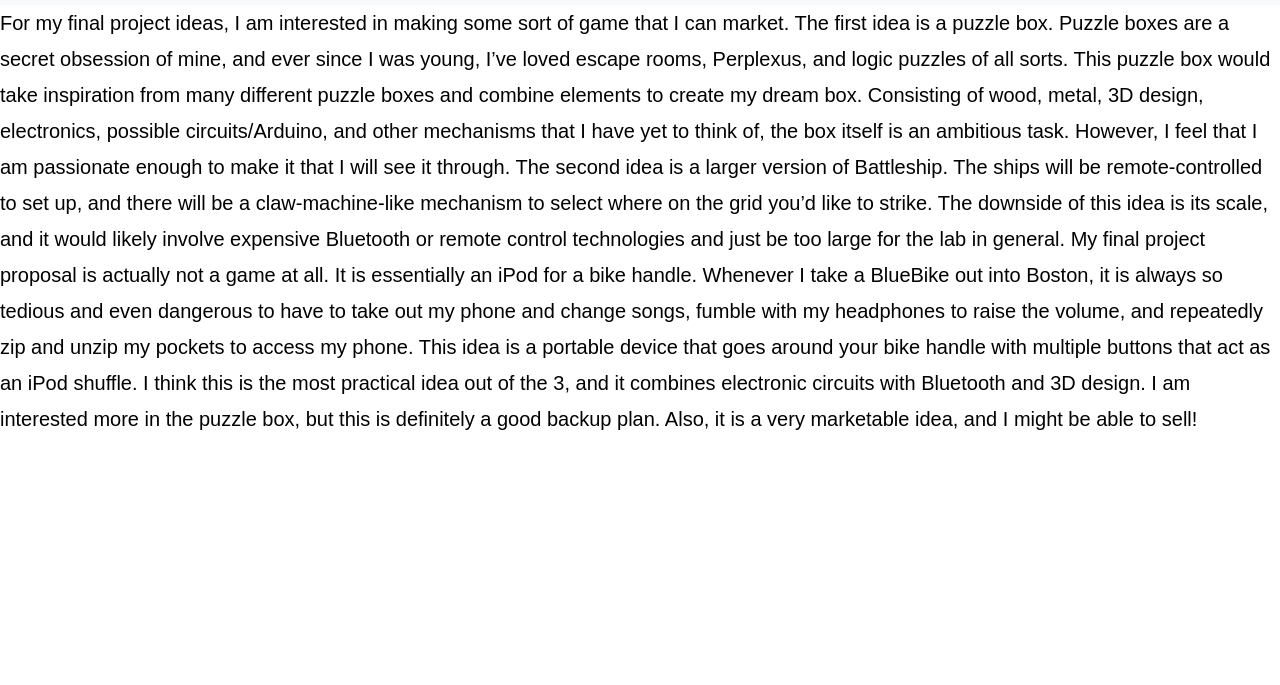
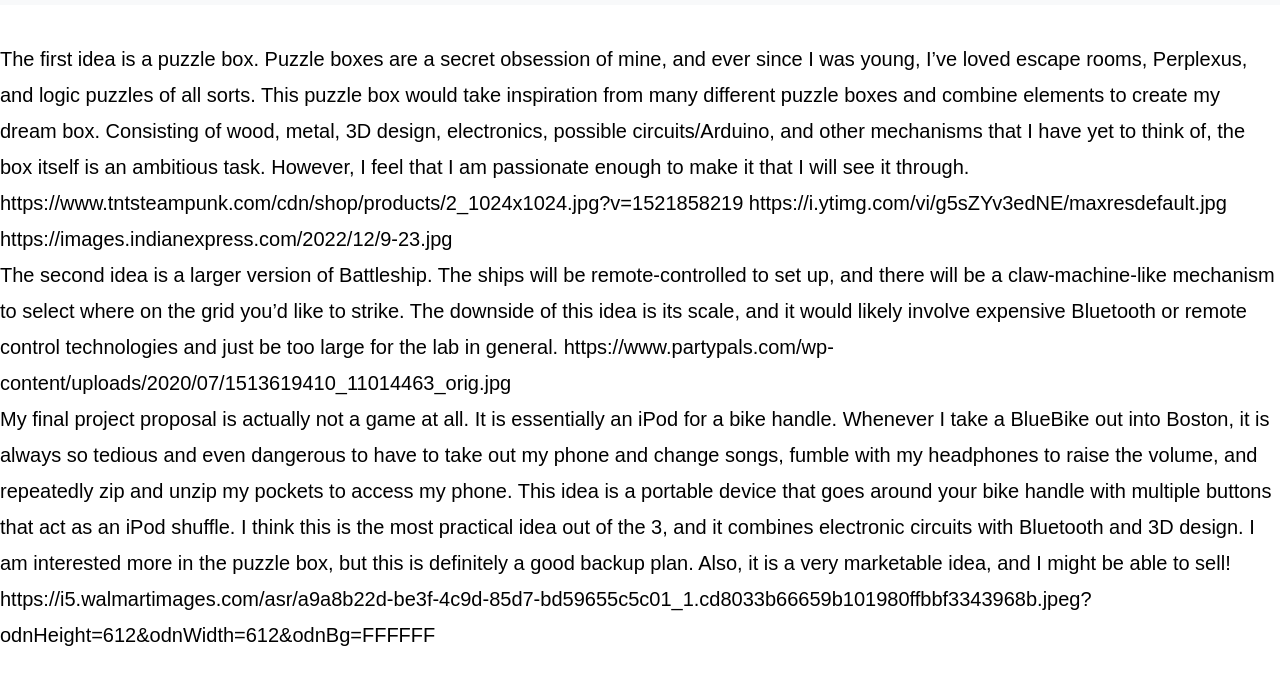
Before and after one commit to chrisruiz04/chrisruiz04.github.io, a plain HTML site: page proposal.html in a window 1280 px wide. Shown: the part 59-744 px from the top of the page. Drawn offline with nearby package versions, Linux system fonts and the light colour scheme.

Commit message:
Update proposal.html

```diff
--- a/proposal.html
+++ b/proposal.html
@@ -17,12 +17,19 @@
 </nav>
 
   <body>
-    For my final project ideas, I am interested in making some sort of game that I can market.
+<br>The first idea is a puzzle box. Puzzle boxes are a secret obsession of mine, and ever since I was young, I’ve loved escape rooms, Perplexus, and logic puzzles of all sorts. This puzzle box would take inspiration from many different puzzle boxes and combine elements to create my dream box. Consisting of wood, metal, 3D design, electronics, possible circuits/Arduino, and other mechanisms that I have yet to think of, the box itself is an ambitious task. However, I feel that I am passionate enough to make it that I will see it through.
 
-The first idea is a puzzle box. Puzzle boxes are a secret obsession of mine, and ever since I was young, I’ve loved escape rooms, Perplexus, and logic puzzles of all sorts. This puzzle box would take inspiration from many different puzzle boxes and combine elements to create my dream box. Consisting of wood, metal, 3D design, electronics, possible circuits/Arduino, and other mechanisms that I have yet to think of, the box itself is an ambitious task. However, I feel that I am passionate enough to make it that I will see it through.
+https://www.tntsteampunk.com/cdn/shop/products/2_1024x1024.jpg?v=1521858219
+https://i.ytimg.com/vi/g5sZYv3edNE/maxresdefault.jpg
+https://images.indianexpress.com/2022/12/9-23.jpg
 
-The second idea is a larger version of Battleship. The ships will be remote-controlled to set up, and there will be a claw-machine-like mechanism to select where on the grid you’d like to strike. The downside of this idea is its scale, and it would likely involve expensive Bluetooth or remote control technologies and just be too large for the lab in general.
+<br>The second idea is a larger version of Battleship. The ships will be remote-controlled to set up, and there will be a claw-machine-like mechanism to select where on the grid you’d like to strike. The downside of this idea is its scale, and it would likely involve expensive Bluetooth or remote control technologies and just be too large for the lab in general.
 
-My final project proposal is actually not a game at all. It is essentially an iPod for a bike handle. Whenever I take a BlueBike out into Boston, it is always so tedious and even dangerous to have to take out my phone and change songs, fumble with my headphones to raise the volume, and repeatedly zip and unzip my pockets to access my phone. This idea is a portable device that goes around your bike handle with multiple buttons that act as an iPod shuffle. I think this is the most practical idea out of the 3, and it combines electronic circuits with Bluetooth and 3D design. I am interested more in the puzzle box, but this is definitely a good backup plan. Also, it is a very marketable idea, and I might be able to sell!
+https://www.partypals.com/wp-content/uploads/2020/07/1513619410_11014463_orig.jpg
+
+<br>My final project proposal is actually not a game at all. It is essentially an iPod for a bike handle. Whenever I take a BlueBike out into Boston, it is always so tedious and even dangerous to have to take out my phone and change songs, fumble with my headphones to raise the volume, and repeatedly zip and unzip my pockets to access my phone. This idea is a portable device that goes around your bike handle with multiple buttons that act as an iPod shuffle. I think this is the most practical idea out of the 3, and it combines electronic circuits with Bluetooth and 3D design. I am interested more in the puzzle box, but this is definitely a good backup plan. Also, it is a very marketable idea, and I might be able to sell!
+
+https://i5.walmartimages.com/asr/a9a8b22d-be3f-4c9d-85d7-bd59655c5c01_1.cd8033b66659b101980ffbbf3343968b.jpeg?odnHeight=612&odnWidth=612&odnBg=FFFFFF
+
 
   </body>
```
